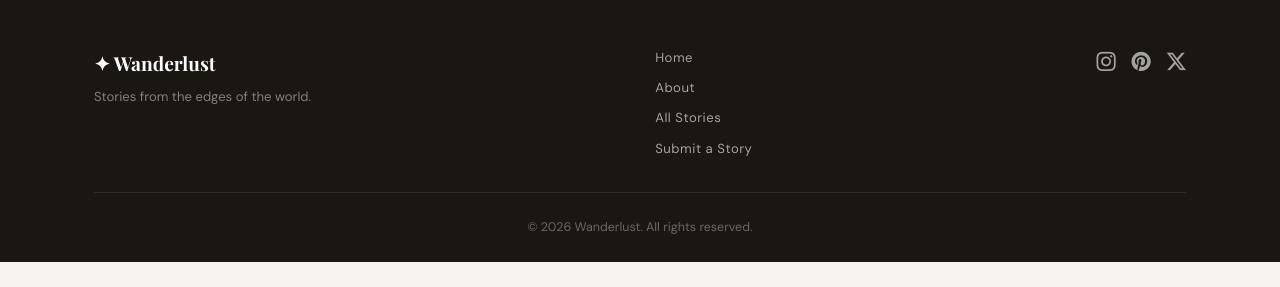
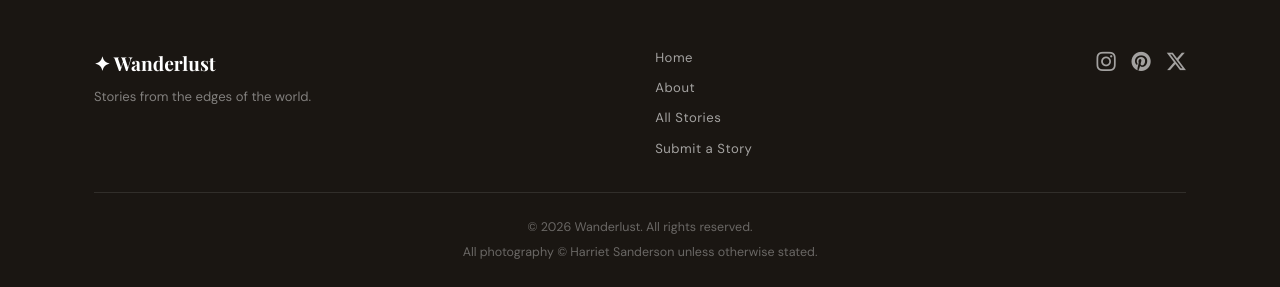
Before and after one commit to harriets28/capstone, a Django app: page /accounts/profile/test/ in a window 1280 px wide. Shown: the part 1488-1775 px from the top of the page. Before the commit the page ends 1750 px from the top, so only its background shows below. Run offline with Django 5.2, Linux system fonts and the light colour scheme; data comes from the database, SQL or seed files in the repository; both versions use the stored data as it was after the commit; some web fonts are replaced.

Commit message:
Add photography credit to footer

```diff
--- a/templates/base.html
+++ b/templates/base.html
@@ -81,6 +81,7 @@
 
                 </div>
                 <p class="footer-copy">© 2026 Wanderlust. All rights reserved.</p>
+                <p class="footer-copy" style="margin-top: 0.25rem;">All photography © Harriet Sanderson unless otherwise stated.</p>
             </div>
         </footer>
 
```
Also changed, not shown: db.sqlite3.
